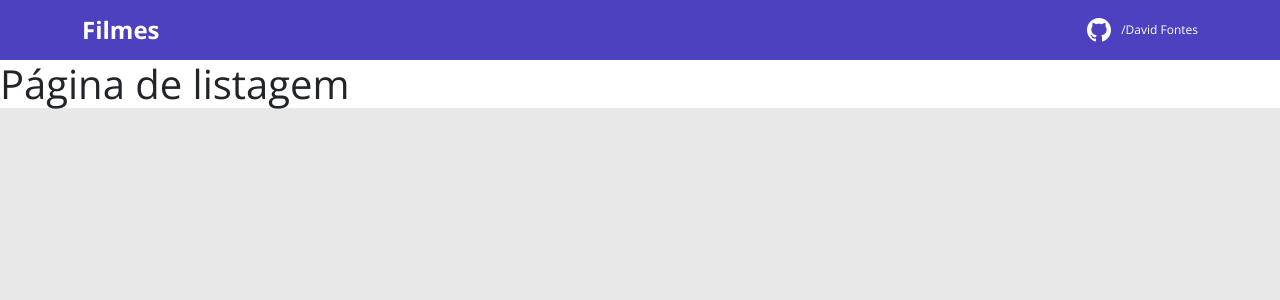
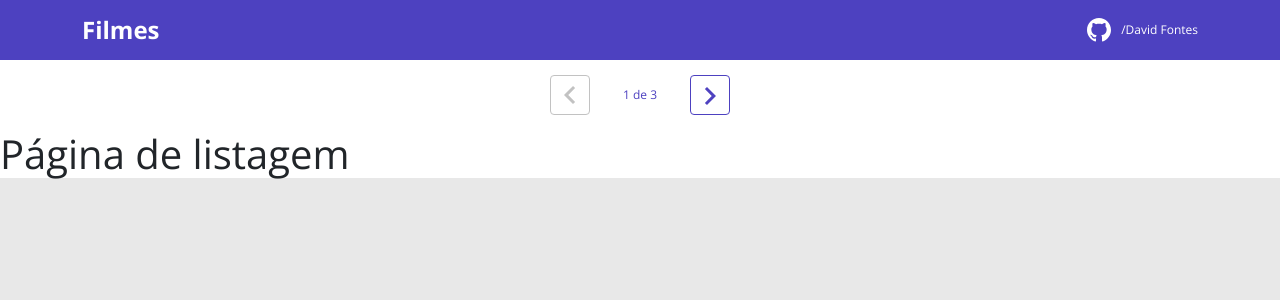
Before and after one commit to DOFFONTES/movies, a React (Create React App) app in the folder frontend/: page / in a window 1280 px wide. Shown: the top 300 px of the page. Built offline with nearby package versions, Linux system fonts and the light colour scheme.

Commit message:
Layout da paginação

```diff
--- a/frontend/src/App.tsx
+++ b/frontend/src/App.tsx
@@ -6,6 +6,7 @@
 import Navbar from "components/Navbar";
 import Lista from "./pages/lista";
 import Formulario from "./pages/formulario";
+import Paginacao from "./components/Paginacao";
 
 function App() {
     return (
--- /dev/null
+++ b/frontend/src/components/Paginacao/index.css
@@ -0,0 +1,53 @@
+.dsmovie-pagination-container {
+    padding: 15px 0;
+    display: flex;
+    justify-content: center;
+    align-items: center;
+}
+
+.dsmovie-pagination-box {
+    width: 180px;
+    display: flex;
+    justify-content: space-between;
+    align-items: center;
+}
+
+.dsmovie-pagination-box form {
+    width: 100%;
+    display: flex;
+}
+
+.dsmovie-pagination-button {
+    width: 40px;
+    height: 40px;
+    border-radius: 4px;
+    background-color: #fff;
+    display: flex;
+    justify-content: center;
+    align-items: center;
+    border: 1px solid var(--color-primary);
+    cursor: pointer;
+}
+
+.dsmovie-pagination-button svg {
+    filter: brightness(0) saturate(100%) invert(26%) sepia(19%) saturate(7395%) hue-rotate(234deg) brightness(89%) contrast(92%);
+}
+
+.dsmovie-pagination-button:disabled {
+    border: 1px solid #c2c2c2;
+    cursor: unset;
+}
+
+.dsmovie-pagination-button:disabled svg {
+    filter: none;
+}
+
+.dsmovie-pagination-container p {
+    margin: 0;
+    font-size: 12px;
+    color: var(--color-primary);
+}
+
+.dsmovie-flip-horizontal {
+    transform: rotate(180deg);
+}
--- /dev/null
+++ b/frontend/src/components/Paginacao/index.tsx
@@ -0,0 +1,20 @@
+import { ReactComponent as Flecha } from 'assets/img/flecha.svg';
+import './index.css';
+
+function Paginacao() {
+    return (
+        <div className="dsmovie-pagination-container">
+            <div className="dsmovie-pagination-box">
+                <button className="dsmovie-pagination-button" disabled={true} >
+                    <Flecha />
+                </button>
+                <p>{`${1} de ${3}`}</p>
+                <button className="dsmovie-pagination-button" disabled={false} >
+                    <Flecha className="dsmovie-flip-horizontal" />
+                </button>
+            </div>
+        </div>
+    )
+}
+
+export default Paginacao;
--- a/frontend/src/pages/lista/index.tsx
+++ b/frontend/src/pages/lista/index.tsx
@@ -1,6 +1,11 @@
+import Paginacao from "../../components/Paginacao";
+
 function Lista() {
     return (
-        <h1>Página de listagem</h1>
+        <>
+            <Paginacao />
+            <h1>Página de listagem</h1>
+        </>
     );
 }
 
```
Also changed, not shown: frontend/src/assets/img/flecha.svg (added).
